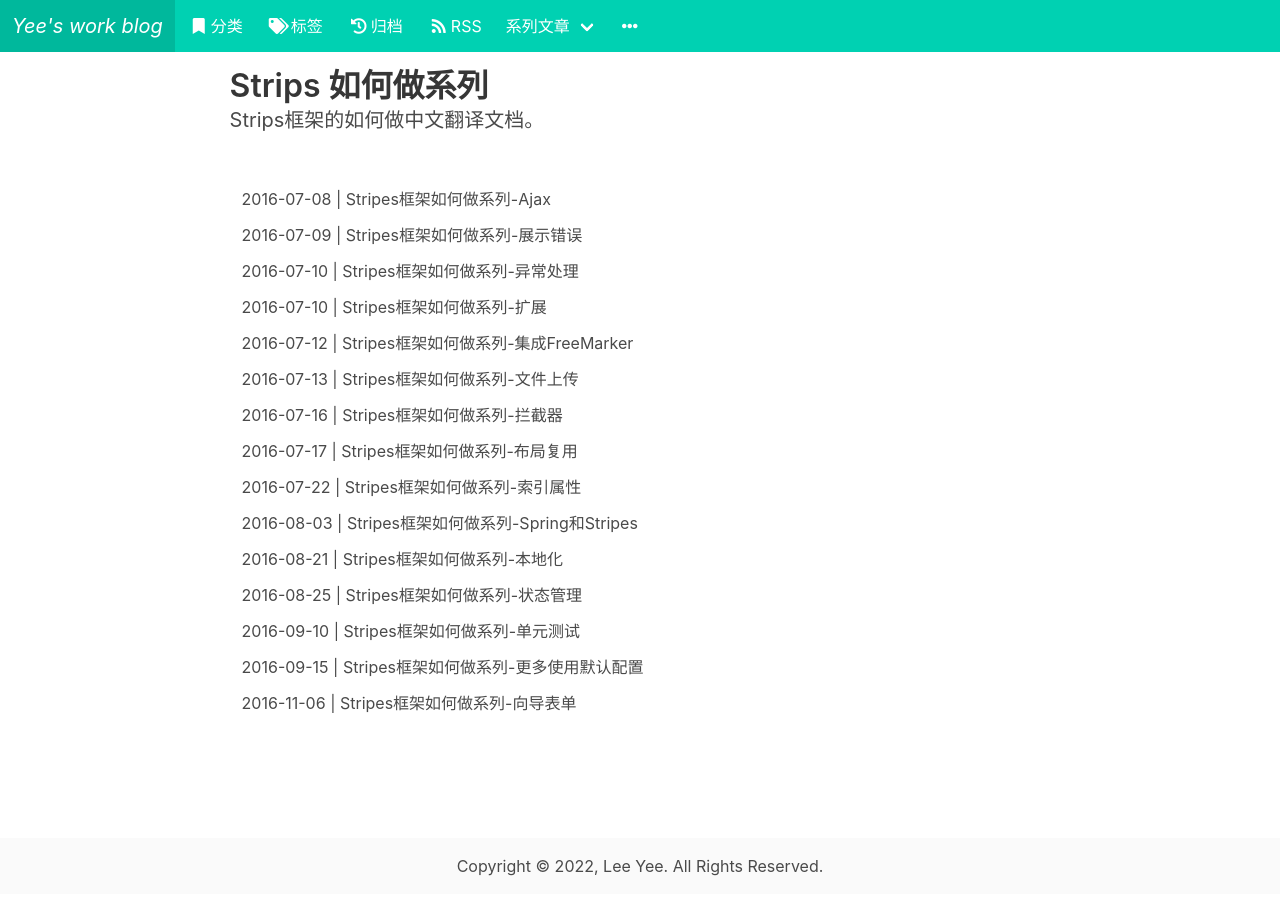
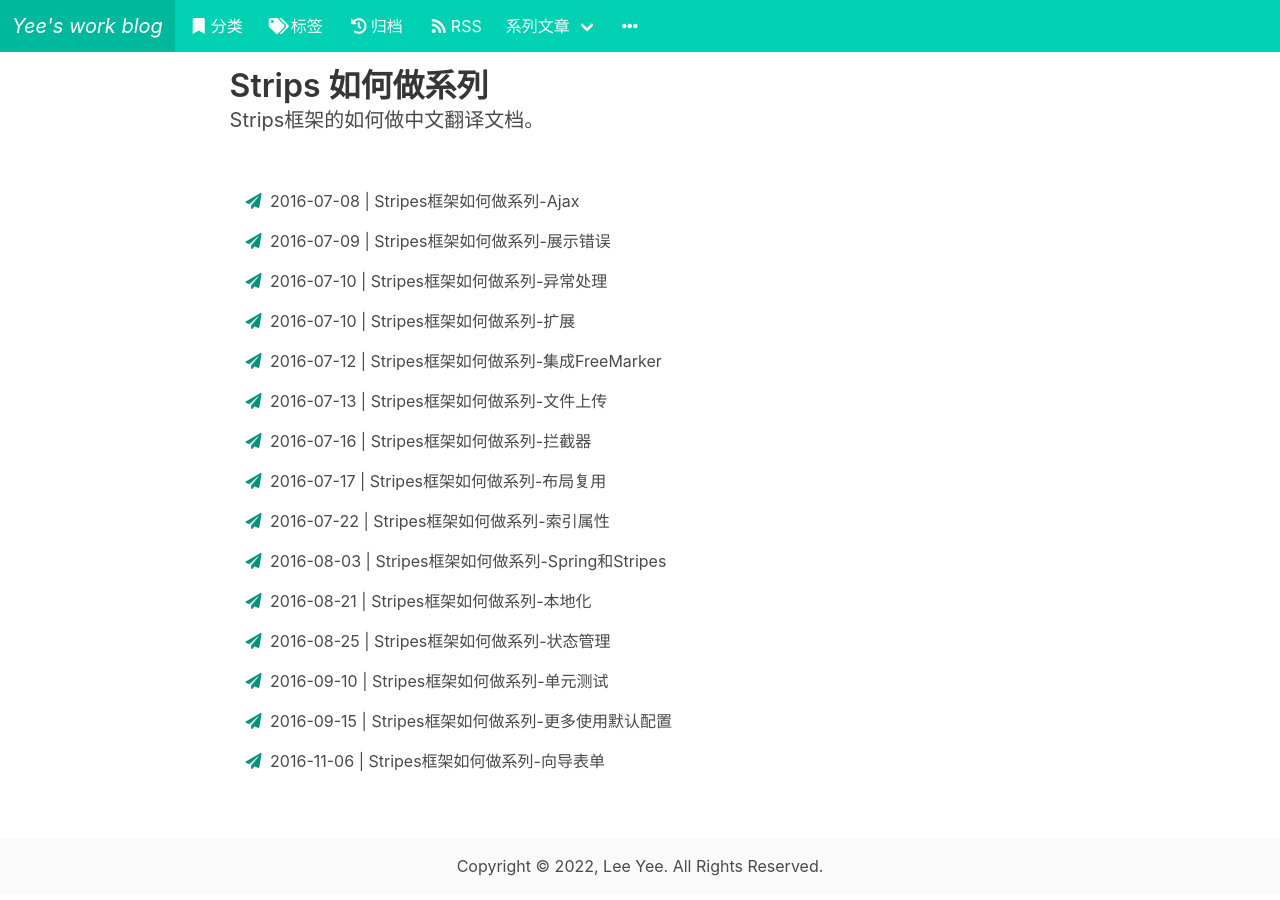
Before and after one commit to leeyee/leeyee.github.com, a Jekyll site: the page built from _strip-docs/index.html, in a window 1280 px wide. Built offline with Jekyll 4.4.1, drawn with Linux system fonts in a browser that asks for light colours.

Commit message:
修改Strip首页样式

```diff
--- a/_strip-docs/index.html
+++ b/_strip-docs/index.html
@@ -10,7 +10,12 @@
   <aside class="menu mt-6">
     <ul class="menu-list">
       {%for strips in site.strip-docs %}{%if strips.title != page.title%}
-      <li><a href="{{strips.url}}">{{ strips.date | date:"%Y-%m-%d"}} | {{strips.title}}</a></li>
+      <li><a href="{{strips.url}}">
+        <span class="icon has-text-primary-dark">
+          <i class="fas fa-paper-plane"></i>
+        </span>
+        <span>{{ strips.date | date:"%Y-%m-%d"}} | {{strips.title}}</span>
+      </a></li>
       {%endif%}{%endfor%}
     </ul>
   </aside>
```
